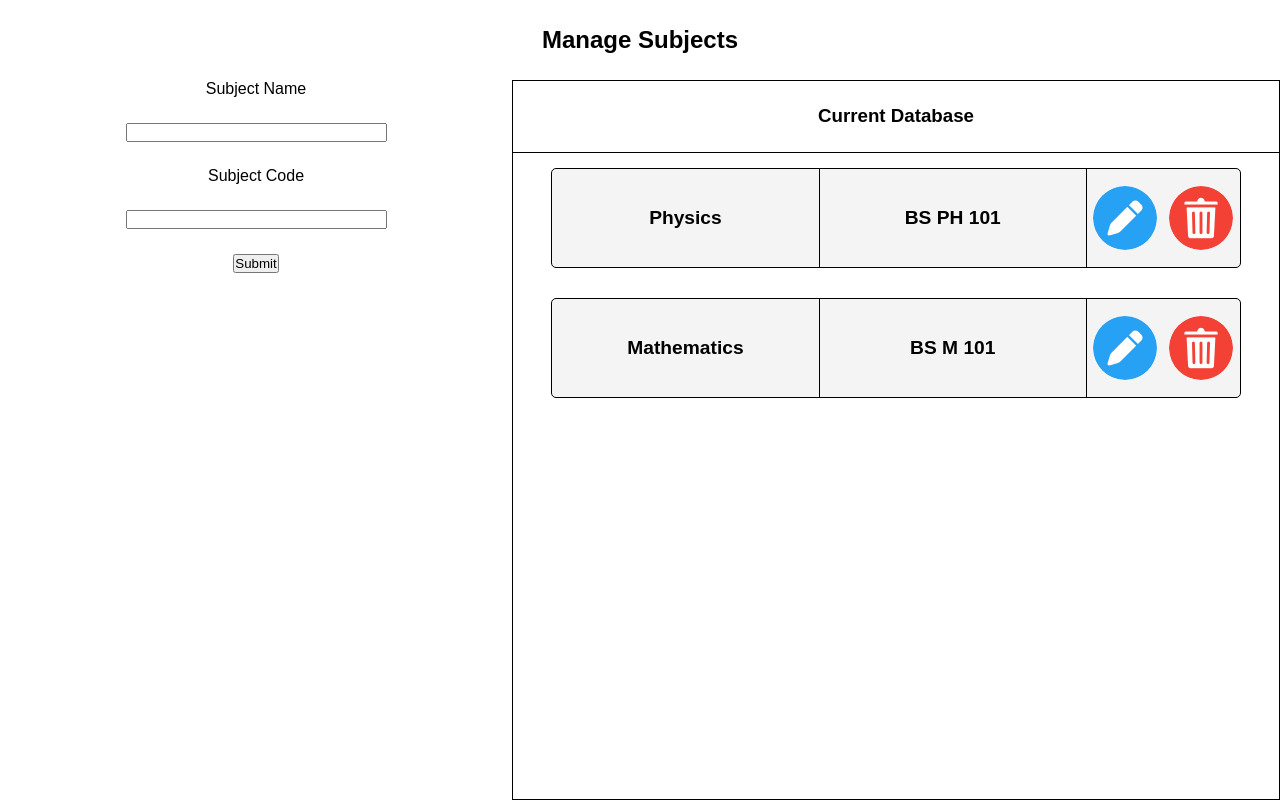
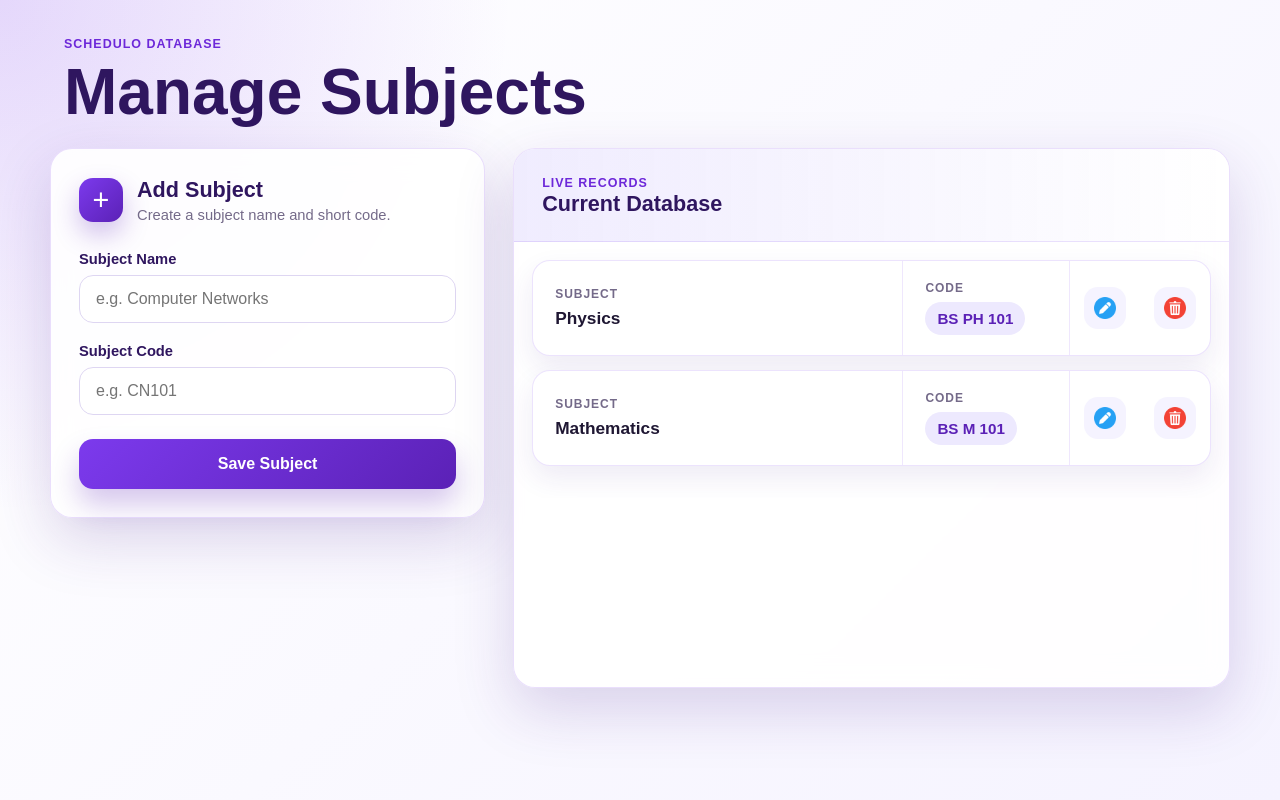
Before and after one commit to Satyanweshi01/Schedulo, a Flask app: page /subject/add in a window 1280 px wide. Run offline with Flask 3, Linux system fonts and the light colour scheme; data comes from the database, SQL or seed files in the repository.

Commit message:
Style manage subjects page

```diff
--- a/app/blueprints/database_edit_form/templates/subject_db.html
+++ b/app/blueprints/database_edit_form/templates/subject_db.html
@@ -6,36 +6,64 @@
         <title>Database Edit Form</title>
         <link
             rel="stylesheet"
-            href="../../../static/css/database_edit_form.css"
+            href="{{ url_for('static', filename='css/subject.css') }}"
         />
     </head>
     <body>
-        <header>
-            <h2>Manage Subjects</h2>
+        <header class="page-header">
+            <div>
+                <span class="eyebrow">Schedulo database</span>
+                <h2>Manage Subjects</h2>
+            </div>
         </header>
-        <main>
+        <main class="subject-page">
             <!--here the form renders-->
-            <form method="POST" action="{{ url_for('database_edit_form.get_subject') }}">
-            {{ form.csrf_token }}
-            {{ form.name.label }}
-            {{ form.name(size=30) }}
-            {{ form.code.label }}
-            {{ form.code(size=30) }}
-            <input type="submit" value="Submit">
+            <form class="subject-form" method="POST" action="{{ url_for('database_edit_form.get_subject') }}">
+                <div class="panel-heading">
+                    <span class="panel-icon">+</span>
+                    <div>
+                        <h3>Add Subject</h3>
+                        <p>Create a subject name and short code.</p>
+                    </div>
+                </div>
+                {{ form.csrf_token }}
+                <div class="field-group">
+                    {{ form.name.label }}
+                    {{ form.name(size=30, placeholder="e.g. Computer Networks") }}
+                </div>
+                <div class="field-group">
+                    {{ form.code.label }}
+                    {{ form.code(size=30, placeholder="e.g. CN101") }}
+                </div>
+                <input type="submit" value="Save Subject">
             </form>
             <div class="curr-data-area">
                 <div class="curr-data-heading">
-                    <h3>Current Database</h5>
+                    <div>
+                        <span class="eyebrow">Live records</span>
+                        <h3>Current Database</h3>
+                    </div>
                 </div>
                 <div class="curr-data-main">
                     {% for i in data %}
                     <div class="card">
                         <div class="card-content">
-                            <div class="content-part">{{ i.name }}</div>
-                            <div class="content-part">{{ i.code }}</div>
+                            <div class="content-part">
+                                <span>Subject</span>
+                                <strong>{{ i.name }}</strong>
+                            </div>
+                            <div class="content-part code-pill">
+                                <span>Code</span>
+                                <strong>{{ i.code }}</strong>
+                            </div>
                         </div>
                         <div class="card-edit" title="Edit"><button></button></div>
                         <div class="card-delete" title="Delete"><button></button></div>
+                    </div>
+                    {% else %}
+                    <div class="empty-state">
+                        <h3>No subjects yet</h3>
+                        <p>Add your first subject to start building timetable data.</p>
                     </div>
                     {% endfor %}
                 </div>
--- /dev/null
+++ b/app/static/css/subject.css
@@ -0,0 +1,351 @@
+* {
+    box-sizing: border-box;
+    margin: 0;
+    padding: 0;
+}
+
+:root {
+    --purple-950: #2f165f;
+    --purple-800: #5b21b6;
+    --purple-700: #6d28d9;
+    --purple-600: #7c3aed;
+    --purple-100: #ede9fe;
+    --purple-50: #f5f3ff;
+    --ink: #1f1733;
+    --muted: #746a89;
+    --line: #ded6f2;
+    --white: #ffffff;
+    --danger: #ef4444;
+    --shadow: 0 22px 60px rgba(72, 35, 139, 0.18);
+}
+
+body {
+    min-height: 100vh;
+    font-family: Arial, Helvetica, sans-serif;
+    color: var(--ink);
+    background:
+        radial-gradient(circle at top left, rgba(124, 58, 237, 0.2), transparent 32rem),
+        linear-gradient(135deg, #ffffff 0%, var(--purple-50) 100%);
+}
+
+.page-header {
+    min-height: 140px;
+    padding: 34px clamp(22px, 5vw, 72px) 24px;
+    display: flex;
+    align-items: center;
+}
+
+.page-header h2 {
+    margin-top: 8px;
+    color: var(--purple-950);
+    font-size: clamp(2rem, 5vw, 4rem);
+    line-height: 1;
+}
+
+.eyebrow {
+    color: var(--purple-700);
+    font-size: 0.78rem;
+    font-weight: 800;
+    letter-spacing: 0.08em;
+    text-transform: uppercase;
+}
+
+.subject-page {
+    width: min(1180px, calc(100% - 36px));
+    margin: 0 auto 42px;
+    display: grid;
+    grid-template-columns: minmax(280px, 0.85fr) minmax(360px, 1.4fr);
+    gap: 28px;
+    align-items: start;
+}
+
+.subject-form,
+.curr-data-area {
+    border: 1px solid rgba(124, 58, 237, 0.16);
+    border-radius: 22px;
+    background: rgba(255, 255, 255, 0.9);
+    box-shadow: var(--shadow);
+    backdrop-filter: blur(14px);
+}
+
+.subject-form {
+    position: sticky;
+    top: 24px;
+    padding: 28px;
+    display: flex;
+    flex-direction: column;
+    gap: 20px;
+}
+
+.panel-heading {
+    display: flex;
+    gap: 14px;
+    align-items: center;
+    padding-bottom: 8px;
+}
+
+.panel-icon {
+    width: 44px;
+    height: 44px;
+    border-radius: 14px;
+    display: grid;
+    place-items: center;
+    color: var(--white);
+    background: linear-gradient(135deg, var(--purple-600), var(--purple-800));
+    box-shadow: 0 12px 26px rgba(91, 33, 182, 0.28);
+    font-size: 1.8rem;
+    line-height: 1;
+}
+
+.panel-heading h3,
+.curr-data-heading h3 {
+    color: var(--purple-950);
+    font-size: 1.35rem;
+}
+
+.panel-heading p {
+    margin-top: 4px;
+    color: var(--muted);
+    font-size: 0.92rem;
+}
+
+.field-group {
+    display: flex;
+    flex-direction: column;
+    gap: 8px;
+}
+
+.field-group label {
+    color: var(--purple-950);
+    font-size: 0.92rem;
+    font-weight: 700;
+}
+
+.field-group input {
+    width: 100%;
+    min-height: 48px;
+    border: 1px solid var(--line);
+    border-radius: 14px;
+    outline: none;
+    padding: 0 16px;
+    color: var(--ink);
+    background: var(--white);
+    font-size: 1rem;
+    transition: border-color 0.2s ease, box-shadow 0.2s ease, transform 0.2s ease;
+}
+
+.field-group input:focus {
+    border-color: var(--purple-600);
+    box-shadow: 0 0 0 4px rgba(124, 58, 237, 0.14);
+    transform: translateY(-1px);
+}
+
+input[type="submit"] {
+    width: 100%;
+    min-height: 50px;
+    margin-top: 4px;
+    border: none;
+    border-radius: 14px;
+    cursor: pointer;
+    color: var(--white);
+    background: linear-gradient(135deg, var(--purple-600), var(--purple-800));
+    box-shadow: 0 16px 28px rgba(91, 33, 182, 0.25);
+    font-size: 1rem;
+    font-weight: 800;
+    transition: transform 0.2s ease, box-shadow 0.2s ease;
+}
+
+input[type="submit"]:hover {
+    transform: translateY(-2px);
+    box-shadow: 0 20px 34px rgba(91, 33, 182, 0.32);
+}
+
+.curr-data-area {
+    min-height: 540px;
+    overflow: hidden;
+}
+
+.curr-data-heading {
+    min-height: 92px;
+    padding: 24px 28px;
+    border-bottom: 1px solid rgba(124, 58, 237, 0.14);
+    display: flex;
+    align-items: center;
+    justify-content: space-between;
+    background: linear-gradient(90deg, rgba(237, 233, 254, 0.86), rgba(255, 255, 255, 0.75));
+}
+
+.curr-data-main {
+    max-height: 68vh;
+    padding: 18px;
+    overflow-y: auto;
+    overflow-x: hidden;
+}
+
+.curr-data-main::-webkit-scrollbar {
+    width: 10px;
+}
+
+.curr-data-main::-webkit-scrollbar-thumb {
+    border: 3px solid var(--white);
+    border-radius: 999px;
+    background: #c4b5fd;
+}
+
+.card {
+    min-height: 94px;
+    margin-bottom: 14px;
+    border: 1px solid rgba(124, 58, 237, 0.14);
+    border-radius: 18px;
+    display: grid;
+    grid-template-columns: 1fr 70px 70px;
+    background: var(--white);
+    box-shadow: 0 12px 28px rgba(72, 35, 139, 0.09);
+    transition: transform 0.22s ease, border-color 0.22s ease, box-shadow 0.22s ease;
+}
+
+.card:hover {
+    border-color: rgba(124, 58, 237, 0.36);
+    box-shadow: 0 18px 36px rgba(72, 35, 139, 0.16);
+    transform: translateY(-2px);
+}
+
+.card-content {
+    min-width: 0;
+    display: grid;
+    grid-template-columns: minmax(0, 1fr) minmax(130px, 0.45fr);
+}
+
+.content-part {
+    min-width: 0;
+    padding: 20px 22px;
+    border-right: 1px solid rgba(124, 58, 237, 0.12);
+    display: flex;
+    flex-direction: column;
+    justify-content: center;
+    gap: 7px;
+}
+
+.content-part span {
+    color: var(--muted);
+    font-size: 0.75rem;
+    font-weight: 800;
+    letter-spacing: 0.08em;
+    text-transform: uppercase;
+}
+
+.content-part strong {
+    overflow-wrap: anywhere;
+    color: var(--ink);
+    font-size: 1.08rem;
+}
+
+.code-pill strong {
+    width: fit-content;
+    max-width: 100%;
+    padding: 8px 12px;
+    border-radius: 999px;
+    color: var(--purple-800);
+    background: var(--purple-100);
+    font-size: 0.95rem;
+}
+
+.card-edit,
+.card-delete {
+    display: flex;
+    align-items: center;
+    justify-content: center;
+}
+
+.card-edit button,
+.card-delete button {
+    width: 42px;
+    height: 42px;
+    border: none;
+    border-radius: 14px;
+    cursor: pointer;
+    background-color: var(--purple-50);
+    background-position: center;
+    background-repeat: no-repeat;
+    background-size: 22px;
+    transition: transform 0.2s ease, box-shadow 0.2s ease, background-color 0.2s ease;
+}
+
+.card-edit button {
+    background-image: url("../images/edit.png");
+}
+
+.card-delete button {
+    background-image: url("../images/delete.png");
+}
+
+.card-edit button:hover {
+    background-color: #e0f2fe;
+    box-shadow: 0 10px 22px rgba(14, 116, 144, 0.2);
+    transform: translateY(-2px);
+}
+
+.card-delete button:hover {
+    background-color: #fee2e2;
+    box-shadow: 0 10px 22px rgba(239, 68, 68, 0.2);
+    transform: translateY(-2px);
+}
+
+.empty-state {
+    margin: 22px;
+    padding: 42px 22px;
+    border: 1px dashed #c4b5fd;
+    border-radius: 18px;
+    text-align: center;
+    background: var(--purple-50);
+}
+
+.empty-state h3 {
+    color: var(--purple-950);
+}
+
+.empty-state p {
+    margin-top: 8px;
+    color: var(--muted);
+}
+
+@media (max-width: 780px) {
+    .page-header {
+        min-height: 116px;
+        padding-top: 26px;
+    }
+
+    .subject-page {
+        width: min(100% - 24px, 560px);
+        grid-template-columns: 1fr;
+    }
+
+    .subject-form {
+        position: static;
+        padding: 22px;
+    }
+
+    .curr-data-main {
+        max-height: none;
+    }
+
+    .card {
+        grid-template-columns: 1fr 56px 56px;
+    }
+
+    .card-content {
+        grid-template-columns: 1fr;
+    }
+
+    .content-part {
+        padding: 16px;
+    }
+
+    .card-edit button,
+    .card-delete button {
+        width: 38px;
+        height: 38px;
+        border-radius: 12px;
+        background-size: 20px;
+    }
+}
```
